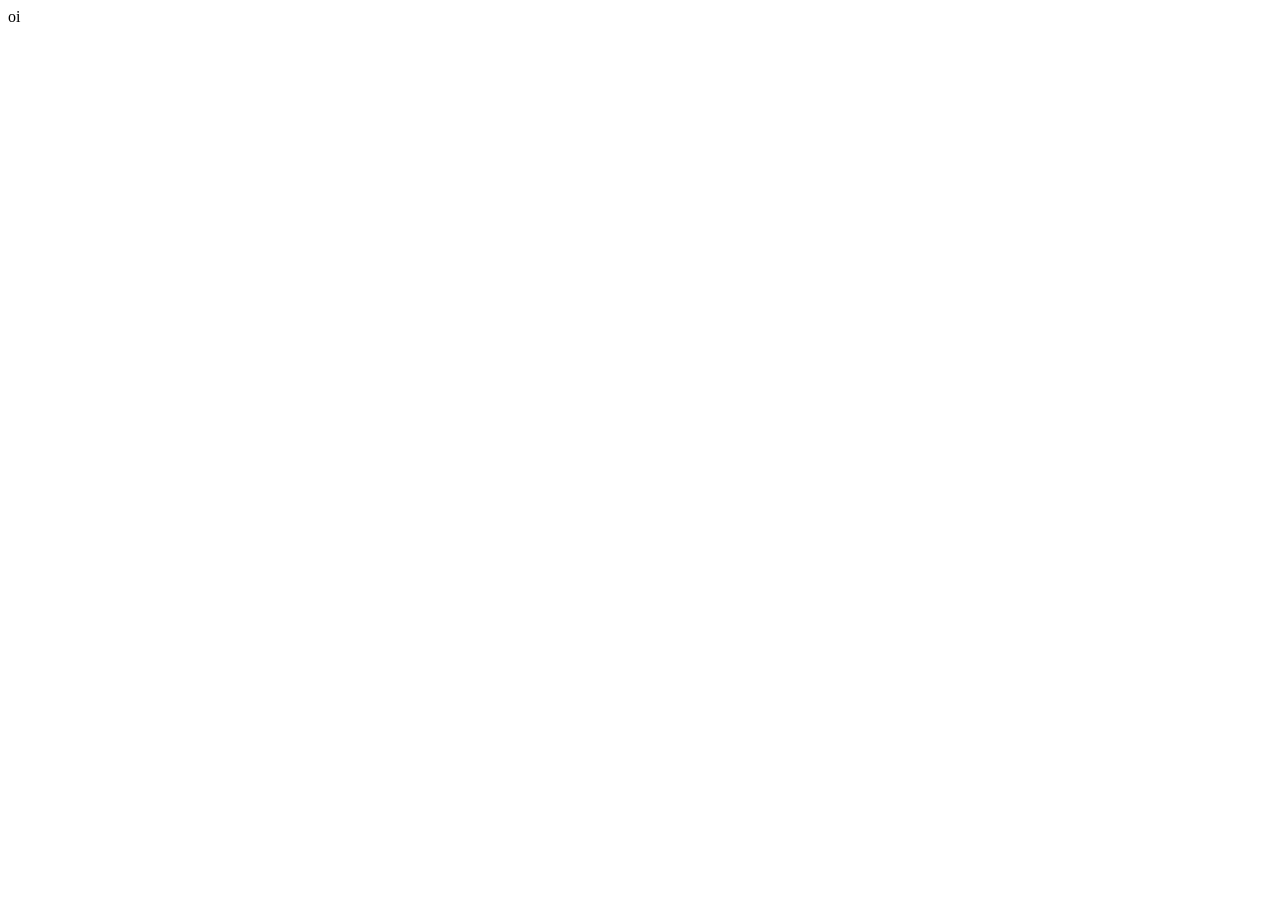
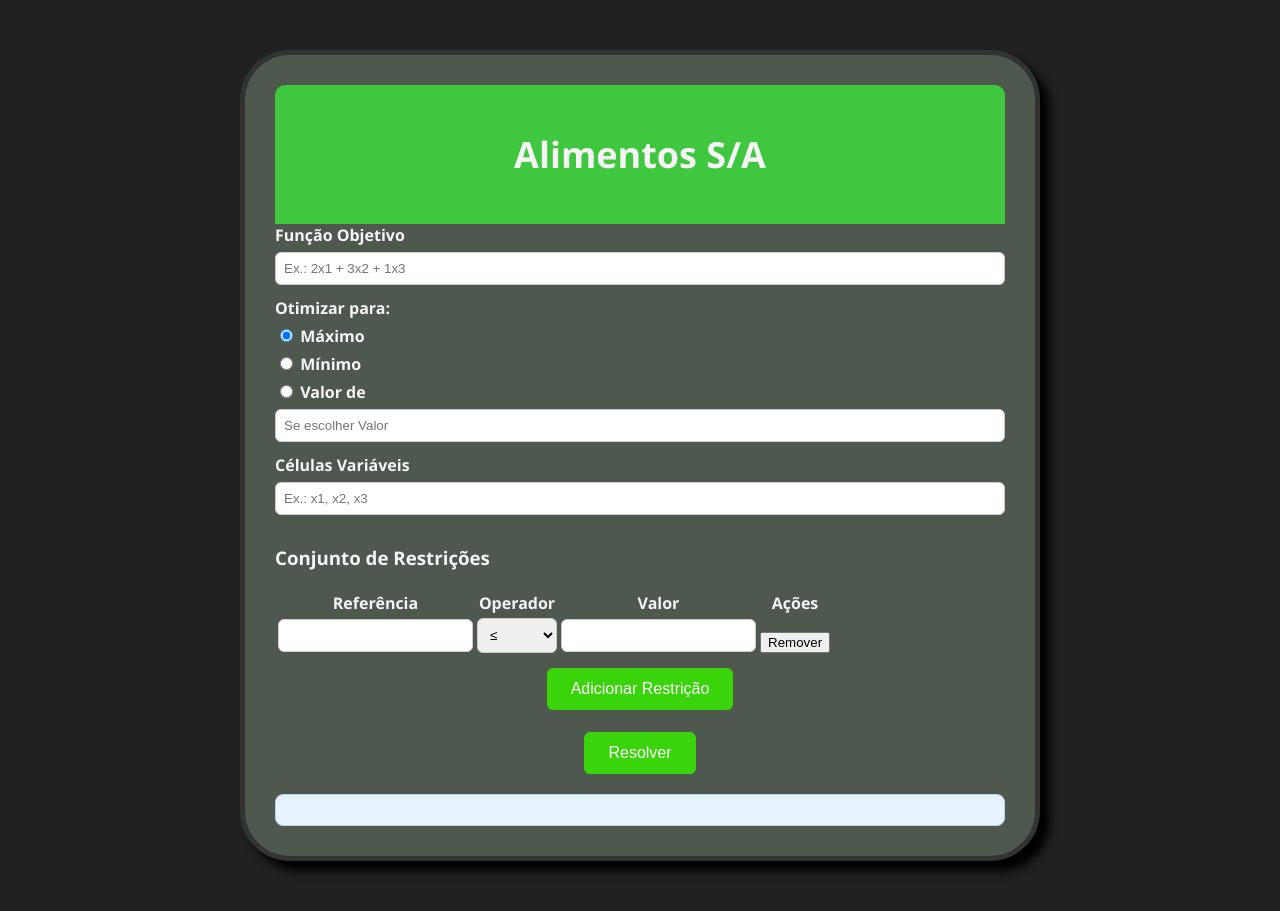
Before and after one commit to PedroRoque5/AlimentosS-A-PL, a plain HTML site: page index.html in a window 1280 px wide. Before the commit the page ends 800 px from the top, so only its background shows below. Drawn offline with Linux system fonts and the light colour scheme.

Commit message:
#interface#

```diff
--- a/index.html
+++ b/index.html
@@ -1,11 +1,95 @@
 <!DOCTYPE html>
-<html lang="en">
+<html lang="pt-br">
+
 <head>
     <meta charset="UTF-8">
     <meta name="viewport" content="width=device-width, initial-scale=1.0">
-    <title>Document</title>
+    <title>Alimentos S/A - Solver Linear</title>
+    <link rel="stylesheet" href="style.css">
 </head>
+
 <body>
-    oi
+    <div class="container">
+         <div class="header"><h2>Alimentos S/A</h2></div>
+        <form id="solverForm">
+            <label>Função Objetivo</label>
+            <input type="text" name="objetivo" placeholder="Ex.: 2x1 + 3x2 + 1x3">
+
+            <label>Otimizar para:</label>
+            <div class="radio-group">
+                <label><input type="radio" name="tipo" value="max" checked> Máximo</label>
+                <label><input type="radio" name="tipo" value="min"> Mínimo</label>
+                <label><input type="radio" name="tipo" value="valor"> Valor de</label>
+                <input type="number" name="valor" placeholder="Se escolher Valor">
+            </div>
+
+            <label>Células Variáveis</label>
+            <input type="text" name="variaveis" placeholder="Ex.: x1, x2, x3">
+
+            <h3>Conjunto de Restrições</h3>
+            <table id="restricoes">
+                <thead>
+                    <tr>
+                        <th>Referência</th>
+                        <th>Operador</th>
+                        <th>Valor</th>
+                        <th>Ações</th>
+                    </tr>
+                </thead>
+                <tbody>
+                    <tr>
+                        <td><input type="text" name="ref[]"></td>
+                        <td>
+                            <select name="op[]">
+                                <option value="<=">&le;</option>
+                                <option value="=">=</option>
+                                <option value=">=">&ge;</option>
+                                <option value="int">Inteiro</option>
+                                <option value="bin">Binário</option>
+                            </select>
+                        </td>
+                        <td><input type="number" name="valor[]"></td>
+                        <td><button type="button" onclick="removerLinha(this)">Remover</button></td>
+                    </tr>
+                </tbody>
+            </table>
+            <button type="button" class="button" onclick="adicionarLinha()">Adicionar Restrição</button>
+
+            <br>
+            <button class="button" type="submit">Resolver</button>
+        </form>
+
+        <div class="result" id="resultado"></div>
+    </div>
+<script>
+    function adicionarLinha() {
+        const tbody = document.querySelector("#restricoes tbody");
+        const linha = document.createElement("tr");
+        linha.innerHTML = `
+            <td><input type="text" name="ref[]"></td>
+            <td>
+                <select name="op[]">
+                    <option value="<=">&le;</option>
+                    <option value="=">=</option>
+                    <option value=">=">&ge;</option>
+                    <option value="int">Inteiro</option>
+                    <option value="bin">Binário</option>
+                </select>
+            </td>
+            <td><input type="number" name="valor[]"></td>
+            <td><button type="button" onclick="removerLinha(this)">Remover</button></td>
+        `;
+        tbody.appendChild(linha);
+    }
+
+    function removerLinha(botao) {
+        const linha = botao.parentNode.parentNode;
+        linha.remove();
+    };
+
+</script>
+
+
 </body>
+
 </html>
--- /dev/null
+++ b/style.css
@@ -0,0 +1,93 @@
+* {
+            box-sizing: border-box;
+        }
+
+        body {
+            background-color: #212121;
+            font-family: 'Segoe UI', Tahoma, Geneva, Verdana, sans-serif;
+            margin: 0;
+            padding: 0;
+            color: #f5f5f5 ;
+        }
+
+        .container {
+            max-width: 800px;
+            margin: 50px auto;
+            background: rgb(78, 88, 78);
+            border-radius: 50px;
+            border: solid 5px #333 ;
+            box-shadow: 10px 10px 10px #000;
+            padding: 30px;
+        }
+
+        .header {
+            background-color: rgb(63, 199, 63);
+            color: white;
+            padding: 15px;
+            text-align: center;
+            border-radius: 10px 10px 0 0;
+            font-size: 24px;
+            font-weight: bold;
+        }
+
+        h2 {
+            text-align: center;
+            color: #f5f5f5;
+        }
+
+        .flex-container {
+            display: flex;
+            justify-content: space-between;
+            gap: 20px;
+            margin-bottom: 20px;
+            flex-wrap: wrap;
+        }
+
+        .box {
+            flex: 1;
+            background-color: #f9fafb;
+            padding: 15px;
+            border-radius: 8px;
+            border: 1px solid #ddd;
+            min-width: 300px;
+        }
+
+        label {
+            font-weight: bold;
+            display: block;
+            margin-bottom: 6px;
+        }
+
+        input[type="text"],
+        input[type="number"],
+        select {
+            width: 100%;
+            padding: 8px;
+            margin-bottom: 12px;
+            border: 1px solid #ccc;
+            border-radius: 6px;
+        }
+
+        .button {
+            background-color: #3ad40b;
+            color: white;
+            border: none;
+            padding: 12px 24px;
+            font-size: 16px;
+            border-radius: 6px;
+            cursor: pointer;
+            display: block;
+            margin: 0 auto;
+        }
+
+        .button:hover {
+            background-color: #30a80b;
+        }
+
+        .result {
+            background-color: #e7f3fe;
+            padding: 15px;
+            border-radius: 8px;
+            border: 1px solid #b3d4fc;
+            margin-top: 20px;
+        }
```
